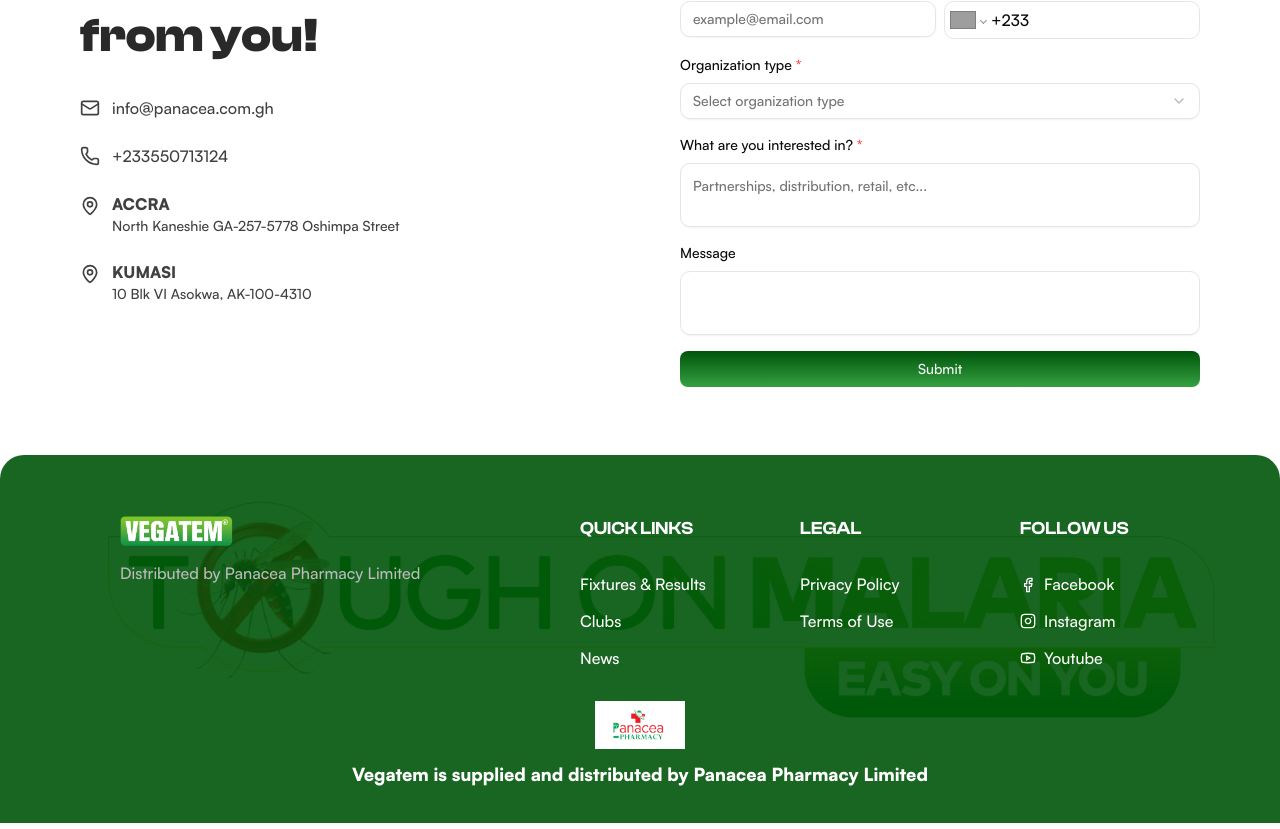
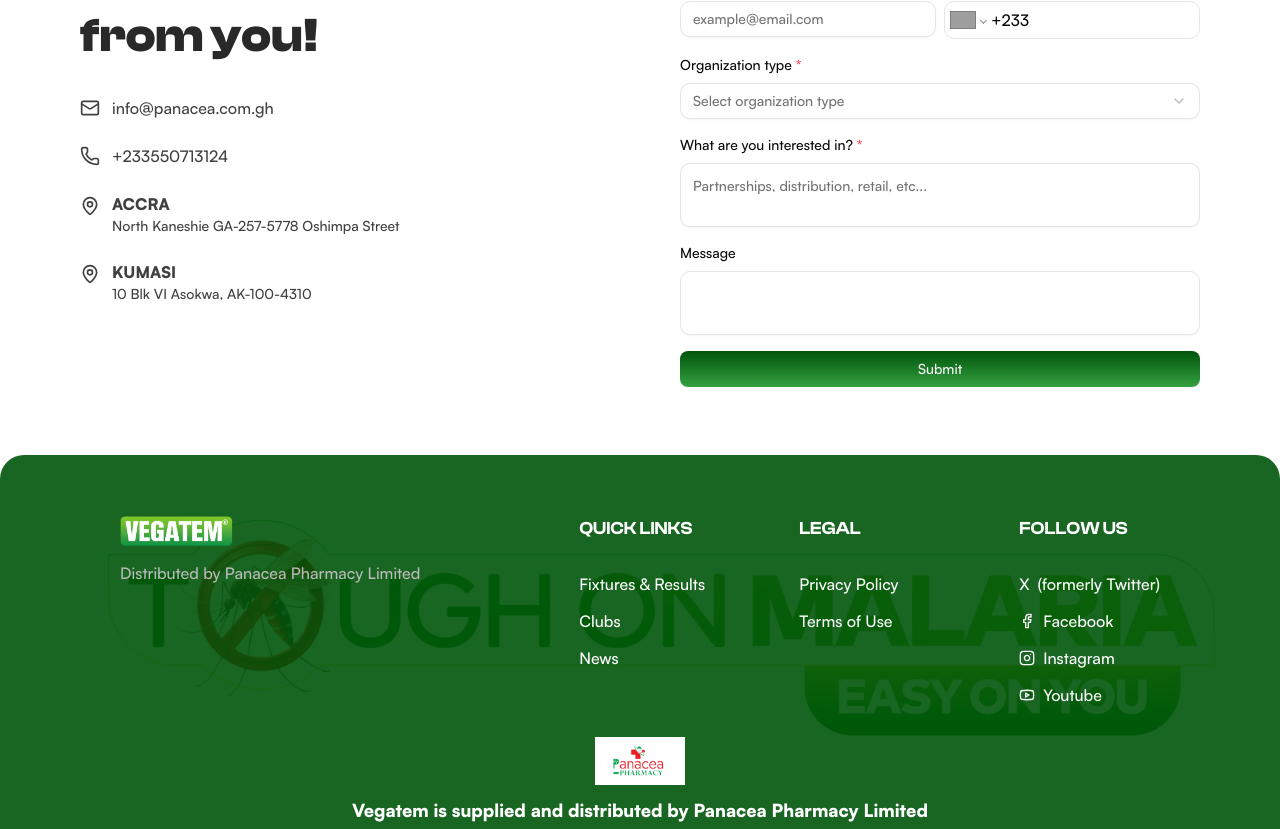
Before and after one commit to utopia-tech-africa/vegatem, a Next.js app: page / in a window 1280 px wide. Shown: the part 3531-4360 px from the top of the page. Built offline with nearby package versions, Linux system fonts and the light colour scheme; no server answers; grey boxes are pictures that could not be loaded.

Commit message:
add social links

```diff
--- a/src/components/contact/contact.tsx
+++ b/src/components/contact/contact.tsx
@@ -5,7 +5,7 @@ import { ContactForm } from "./components/contact-form";
 const Contact = () => {
   return (
     <ComponentLayout
-      id="partnerships"
+      id="contact"
       className="flex flex-col gap-12 lg:flex-row lg:justify-between mt-10 mb-17"
     >
       <div className="w-full lg:max-w-105">
--- a/src/components/footer/links.tsx
+++ b/src/components/footer/links.tsx
@@ -1,4 +1,4 @@
-import { Facebook, Instagram, Youtube } from "lucide-react";
+import { Facebook, Instagram, X, Youtube } from "lucide-react";
 import { Logo } from "../nav/logo";
 
 const Links = () => {
@@ -38,17 +38,37 @@ const Links = () => {
             FOLLOW US
           </h3>
           <div className="flex flex-col gap-3 md:gap-4 text-base text-white leading-[130%] font-satoshi">
-            <a href="" className="flex gap-2 items-center">
+            <a
+              href="https://x.com/vegatemgh"
+              className="flex gap-2 items-center"
+              target="_blank"
+            >
+              <span>X</span>
+              <span> (formerly Twitter)</span>
+            </a>
+            <a
+              href="https://web.facebook.com/vegatemgh"
+              className="flex gap-2 items-center"
+              target="_blank"
+            >
               <span>
                 <Facebook className="w-4 h-4" />
               </span>
               <span> Facebook</span>
             </a>
-            <a href="" className="flex gap-2 items-center">
+            <a
+              href="https://www.instagram.com/vegatemgh/"
+              className="flex gap-2 items-center"
+              target="_blank"
+            >
               <Instagram className="w-4 h-4" />
               <span>Instagram</span>
             </a>
-            <a href="" className="flex gap-2 items-center">
+            <a
+              href="https://www.youtube.com/@vegatemgh"
+              className="flex gap-2 items-center"
+              target="_blank"
+            >
               <Youtube className="w-4 h-4" />
               <span>Youtube</span>
             </a>
--- a/src/components/hero/components/hero-content.tsx
+++ b/src/components/hero/components/hero-content.tsx
@@ -21,7 +21,7 @@ export function HeroContent() {
             Learn more
           </PrimaryGradientButton>
         </Link>
-        <Link href="#partnerships">
+        <Link href="#contact">
           <SecondaryButton size="lg" className="shadow-sm">
             Become a supplier
           </SecondaryButton>
--- a/src/components/nav/nav-bar.tsx
+++ b/src/components/nav/nav-bar.tsx
@@ -19,14 +19,14 @@ export default function NavBar() {
 
         {/* Right: CTA + Mobile controls */}
         <div className="flex items-center gap-3">
-          <Link href="#partnerships">
+          <Link href="#contact">
             <PrimaryGradientButton className="hidden md:inline-flex">
               Contact Us
             </PrimaryGradientButton>
           </Link>
 
           {/* Mobile: CTA always visible */}
-          <Link href="#partnerships">
+          <Link href="#contact">
             <PrimaryGradientButton className="md:hidden">
               Contact Us
             </PrimaryGradientButton>
--- a/src/components/partnership/components/partnership-card.tsx
+++ b/src/components/partnership/components/partnership-card.tsx
@@ -1,5 +1,6 @@
 import Image, { StaticImageData } from "next/image";
 import { Button } from "@/components/ui/button";
+import Link from "next/link";
 
 interface PartnershipCardProps {
   image: StaticImageData;
@@ -39,9 +40,11 @@ export default function PartnershipCard({
           {description}
         </p>
 
-        <Button className="w-fit rounded-sm bg-white text-secondary-1 font-satoshi font-bold text-lg hover:bg-white/90 cursor-pointer">
-          Reach out
-        </Button>
+        <Link href="#contact">
+          <Button className="w-fit rounded-sm bg-white text-secondary-1 font-satoshi font-bold text-lg hover:bg-white/90 cursor-pointer">
+            Reach out
+          </Button>
+        </Link>
       </div>
     </div>
   );
--- a/src/components/partnership/partnership.tsx
+++ b/src/components/partnership/partnership.tsx
@@ -2,7 +2,7 @@ import PartnershipCards from "./components/partnership-cards";
 
 export default function Partnership() {
   return (
-    <section className="py-16">
+    <section id="partnerships" className="py-16">
       <div className="mb-12 text-center">
         <p className="mb-3 font-satoshi text-sm text-primary-1 font-extrabold">
           Partnerships
```
